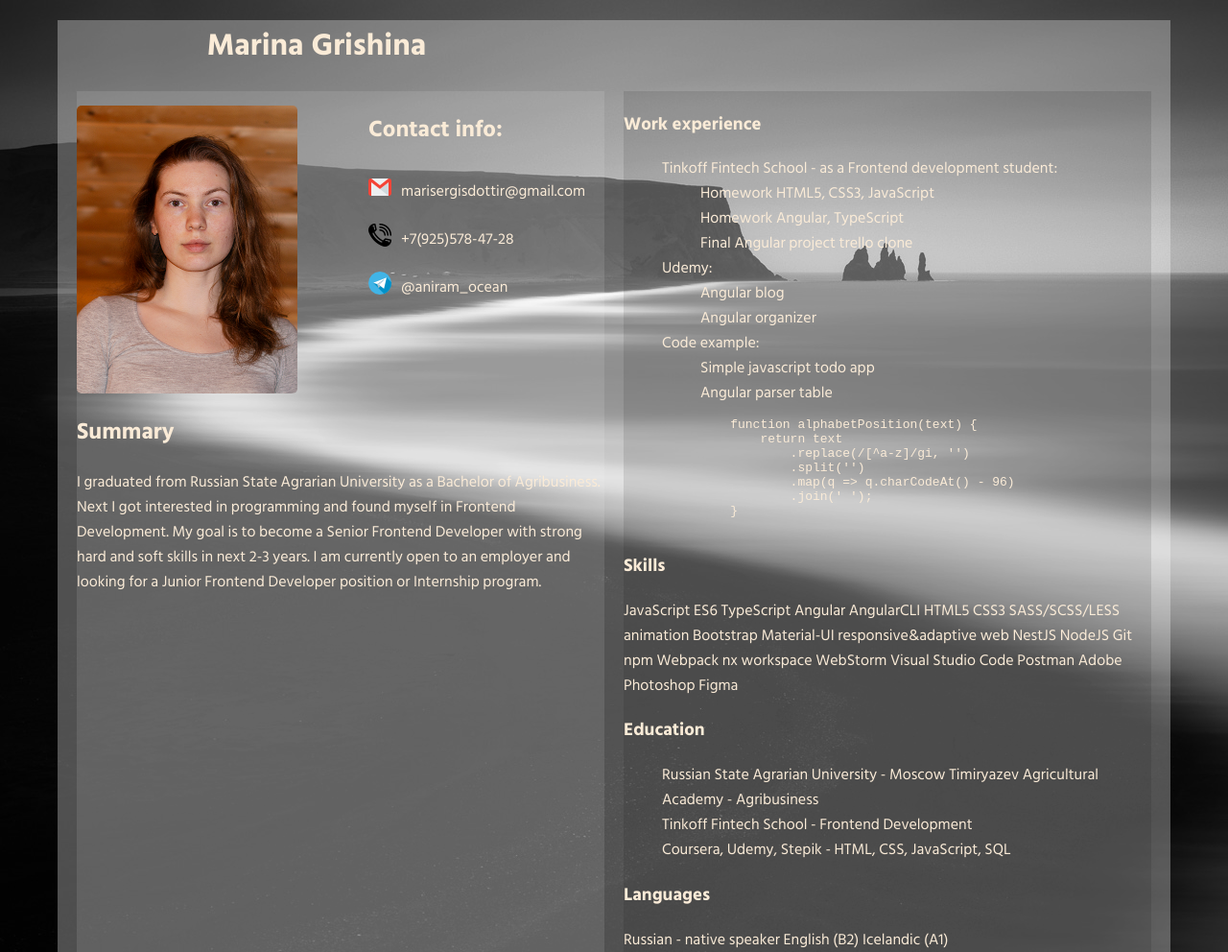
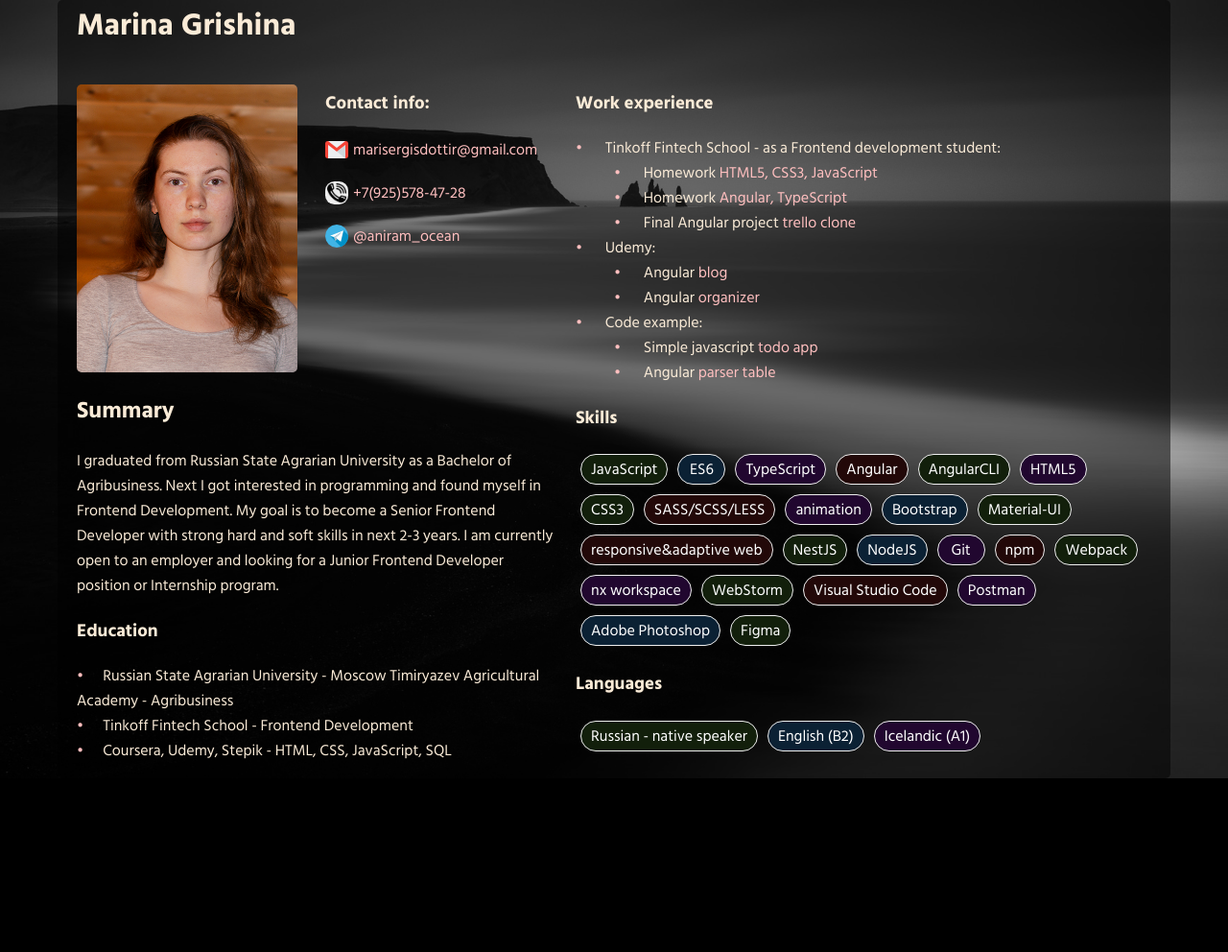
Before and after one commit to AniramOcean/rsschool-cv, a plain HTML site: page index.html in a window 1280 px wide. Shown: the whole page at 96% size. After the commit the page ends 811 px from the top, so only its background shows below. Drawn offline with Linux system fonts and the light colour scheme.

Commit message:
feat: replace blocks in index.html & add styles

```diff
--- a/index.html
+++ b/index.html
@@ -26,16 +26,16 @@
                     <img src="img/photo.png" alt="photo">
                 </div>
                 <div class="contact-info-list">
-                    <h2>
+                    <h3>
                         Contact info:
-                    </h2>
+                    </h3>
                     <ul class="list">
                         <li class="list-item">
                             <span class="contact-info-img"><img src="img/gmail.png" alt="email"></span>
                             <a href="mailto:marisergisdottir@gmail.com">marisergisdottir@gmail.com</a>
                         </li>
                         <li class="list-item">
-                            <span class="contact-info-img"><img src="img/phone-ringing.png" alt="mobile"></span>
+                            <span class="contact-info-img mobile"><img src="img/phone-ringing.png" alt="mobile"></span>
                             <a href="tel:+79255784728">+7(925)578-47-28</a></li>
                         <li class="list-item">
                             <span class="contact-info-img"><img src="img/telegram.png" alt="telegram"></span>
@@ -50,6 +50,14 @@
                     My goal is to become a Senior Frontend Developer with strong hard and soft skills in next 2-3 years.
                     I am currently open to an employer and looking for a Junior Frontend Developer position or Internship program.
                 </p>
+                <div class="education">
+                    <h3>Education</h3>
+                    <ul class="list edu-list">
+                        <li class="list-item">Russian State Agrarian University - Moscow Timiryazev Agricultural Academy - Agribusiness</li>
+                        <li class="list-item">Tinkoff Fintech School - Frontend Development</li>
+                        <li class="list-item">Coursera, Udemy, Stepik - HTML, CSS, JavaScript, SQL</li>
+                    </ul>
+                </div>
             </div>
         </aside>
 
@@ -105,17 +113,17 @@
                                 Angular
                                 <a href="https://aniramocean.github.io/test-table-angular/">parser table</a>
                             </li>
-                            <li class="list-item list-item_inner">
-                                <pre>
-    function alphabetPosition(text) {
-        return text
-            .replace(/[^a-z]/gi, '')
-            .split('')
-            .map(q => q.charCodeAt() - 96)
-            .join(' ');
-    }
-                                </pre>
-                            </li>
+<!--                            <li class="list-item list-item_inner">-->
+<!--                                <pre>-->
+<!--    function alphabetPosition(text) {-->
+<!--        return text-->
+<!--            .replace(/[^a-z]/gi, '')-->
+<!--            .split('')-->
+<!--            .map(q => q.charCodeAt() - 96)-->
+<!--            .join(' ');-->
+<!--    }-->
+<!--                                </pre>-->
+<!--                            </li>-->
                         </ul>
 
                     </li>
@@ -124,48 +132,39 @@
 
             <div class="skills">
                 <h3>Skills</h3>
-                    <div class="badge">
-                        <span class="badge-item">JavaScript</span>
-                        <span class="badge-item">ES6</span>
-                        <span class="badge-item">TypeScript</span>
-                        <span class="badge-item">Angular</span>
-                        <span class="badge-item">AngularCLI</span>
-                        <span class="badge-item">HTML5</span>
-                        <span class="badge-item">CSS3</span>
-                        <span class="badge-item">SASS/SCSS/LESS</span>
-                        <span class="badge-item">animation</span>
-                        <span class="badge-item">Bootstrap</span>
-                        <span class="badge-item">Material-UI</span>
-                        <span class="badge-item">responsive&adaptive web</span>
-                        <span class="badge-item">NestJS</span>
-                        <span class="badge-item">NodeJS</span>
-                        <span class="badge-item">Git</span>
-                        <span class="badge-item">npm</span>
-                        <span class="badge-item">Webpack</span>
-                        <span class="badge-item">nx workspace</span>
-                        <span class="badge-item">WebStorm</span>
-                        <span class="badge-item">Visual Studio Code</span>
-                        <span class="badge-item">Postman</span>
-                        <span class="badge-item">Adobe Photoshop</span>
-                        <span class="badge-item">Figma</span>
-                    </div>
+                <div class="badges">
+                    <div class="badge-item">JavaScript</div>
+                    <div class="badge-item">ES6</div>
+                    <div class="badge-item">TypeScript</div>
+                    <div class="badge-item">Angular</div>
+                    <div class="badge-item">AngularCLI</div>
+                    <div class="badge-item">HTML5</div>
+                    <div class="badge-item">CSS3</div>
+                    <div class="badge-item">SASS/SCSS/LESS</div>
+                    <div class="badge-item">animation</div>
+                    <div class="badge-item">Bootstrap</div>
+                    <div class="badge-item">Material-UI</div>
+                    <div class="badge-item">responsive&adaptive web</div>
+                    <div class="badge-item">NestJS</div>
+                    <div class="badge-item">NodeJS</div>
+                    <div class="badge-item">Git</div>
+                    <div class="badge-item">npm</div>
+                    <div class="badge-item">Webpack</div>
+                    <div class="badge-item">nx workspace</div>
+                    <div class="badge-item">WebStorm</div>
+                    <div class="badge-item">Visual Studio Code</div>
+                    <div class="badge-item">Postman</div>
+                    <div class="badge-item">Adobe Photoshop</div>
+                    <div class="badge-item">Figma</div>
                 </div>
-
-            <div class="education">
-                <h3>Education</h3>
-                <ul class="list edu-list">
-                    <li class="list-item">Russian State Agrarian University - Moscow Timiryazev Agricultural Academy - Agribusiness</li>
-                    <li class="list-item">Tinkoff Fintech School - Frontend Development</li>
-                    <li class="list-item">Coursera, Udemy, Stepik - HTML, CSS, JavaScript, SQL</li>
-                </ul>
             </div>
 
             <div class="languages">
                 <h3>Languages</h3>
-                <div class="badge">
-                    <span class="badge-item">Russian - native speaker</span>
-                    <span class="badge-item">English (B2)</span>
-                    <span class="badge-item">Icelandic (A1)</span>
+                <div class="badges">
+                    <div class="badge-item">Russian - native speaker</div>
+                    <div class="badge-item">English (B2)</div>
+                    <div class="badge-item">Icelandic (A1)</div>
                 </div>
             </div>
         </main>
--- a/style.css
+++ b/style.css
@@ -2,35 +2,61 @@ body {
     font-family: 'Hind Siliguri', sans-serif;
     margin: 0;
     padding: 0;
-    background: url("img/bg.png");
+    background: no-repeat url("img/bg.png") black;
+    background-size: cover;
     color: antiquewhite;
 }
+
+a {
+    text-decoration: none;
+    color: rgb(255, 191, 191);
+    transition: color .2s linear;
+}
+
+h1 {
+    margin-top: 0;
+}
+
+.list-item_inner {
+    padding-left: 40px;
+}
+
 ul {
     list-style: none;
+    padding: 0;
 }
-a {
-    text-decoration: none;
-    color: inherit;
+
+.education ul li:before,
+.experience ul li:before {
+    content: '•';
+    color: rgb(255, 191, 191);
+    top: 0;
+    left: 0;
+    margin-right: 20px;
+}
+
+.list-item:hover > a {
+    color: rgb(243, 18, 42);
 }
 
 .wrapper {
     width: 1120px;
     margin: 0 auto;
-    background: rgba(255,255,255, 0.3);
+    background: rgba(0,0,0, 0.5);
     padding: 0 20px;
+    border-radius: 5px;
 }
-.header{
+.header {
     width: 500px;
-    text-align: center;
 }
+
 .content {
     display: flex;
     justify-content: space-between;
 }
 
 .aside {
-    width: 550px;
-    background: rgba(255,255,255, 0.1);
+    width: 500px;
 }
 
 .contact-info {
@@ -39,6 +65,7 @@ a {
 }
 
 .contact-info-list ul {
+    list-style: none;
     padding: 0;
 }
 .contact-info-list {
@@ -46,17 +73,24 @@ a {
 }
 .contact-info-list .list-item {
     display: flex;
+    margin-top: 15px;
     align-items: center;
-    height: 50px;
+    height: 30px;
+}
+.contact-info-img {
+    width: 24px;
+    height: 24px;
+    margin-right: 5px;
 }
 
-.contact-info-img img {
-    padding-right: 10px;
+.mobile {
+    background: #eeeeee;
+    border-radius: 40%;
 }
-
-.main {
-    background: rgba(0,0,0, 0.1);
-    width: 550px;
+.mobile img {
+    width: 20px;
+    height: 20px;
+    padding: 2px;
 }
 
 .user-img {
@@ -66,7 +100,38 @@ a {
     overflow: hidden;
     border-radius: 5px;
 }
-
 .user-img img {
     width: 230px;
 }
+
+.main {
+    width: 600px;
+}
+
+.badges {
+    display: flex;
+    justify-content: flex-start;
+    flex-wrap: wrap;
+}
+
+.badge-item {
+    box-sizing: border-box;
+    text-align: center;
+    border: #eee 1px solid;
+    background: #0b2134;
+    border-radius: 18px;
+    padding: 2px 10px;
+    margin: 5px;
+    min-width: 50px;
+    color: white;
+}
+
+.badge-item:nth-child(2n+1) {
+    background: #121f0b;
+}
+.badge-item:nth-child(3n) {
+    background: #21072f;
+}
+.badge-item:nth-child(4n) {
+    background: #220808;
+}
```
